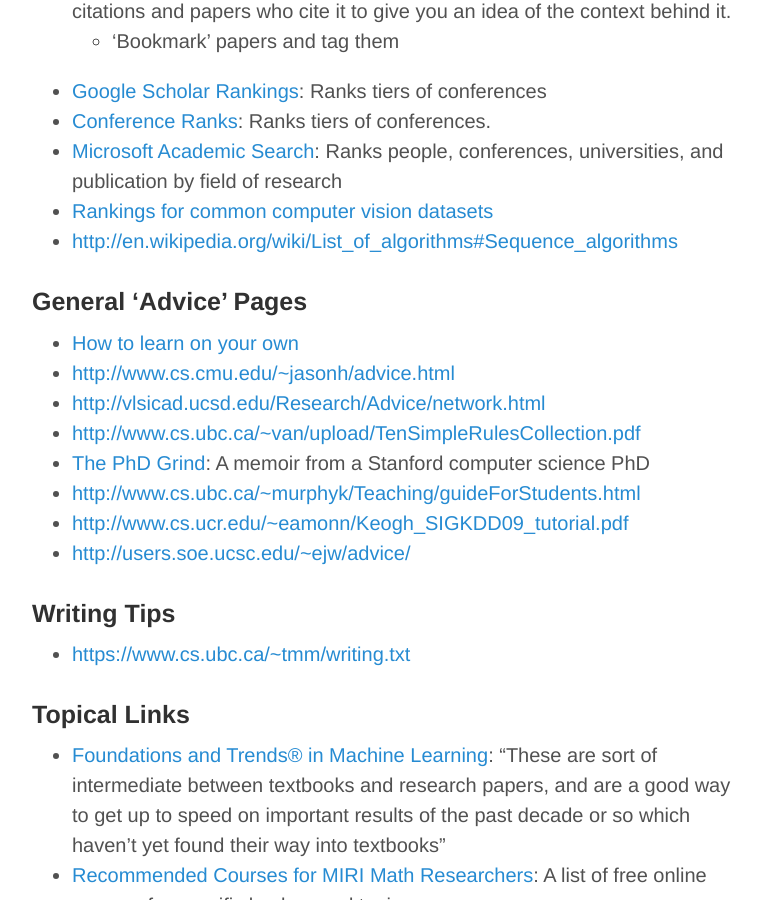
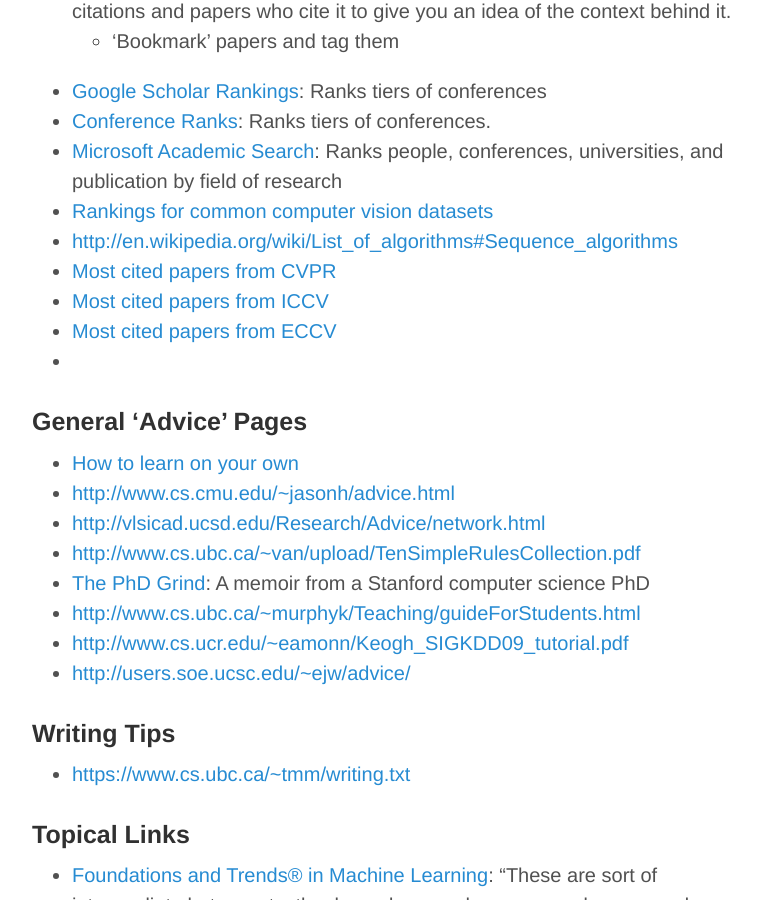
Before and after one commit to victorgan/victorgan.github.io, a Jekyll site: the page built from _posts/2014-08-18-useful-sites-for-research.md, in a window 1280 px wide and 900 px high, scrolled down 2775 px. Shown: the whole window, without its empty margins (248-1009 px from the left). Built offline with Jekyll 4.4.1, drawn with Linux system fonts in a browser that asks for light colours; nearby versions of some CDN libraries; library files that are not in the unit come from our copies; comment, search, counter and statistics services are not loaded.

Commit message:
Update 2014-08-18-useful-sites-for-research.md

```diff
--- a/_posts/2014-08-18-useful-sites-for-research.md
+++ b/_posts/2014-08-18-useful-sites-for-research.md
@@ -101,6 +101,10 @@
 - [Microsoft Academic Search](http://academic.research.microsoft.com/): Ranks people, conferences, universities, and publication by field of research
 - [Rankings for common computer vision datasets](http://rodrigob.github.io/are_we_there_yet/build/)
 - [http://en.wikipedia.org/wiki/List_of_algorithms#Sequence_algorithms](http://en.wikipedia.org/wiki/List_of_algorithms#Sequence_algorithms)
+- [Most cited papers from CVPR](http://scholar.google.ca/citations?hl=en&vq=eng_computervisionpatternrecognition&view_op=list_hcore&venue=l60tToE7K3UJ.2014)
+- [Most cited papers from ICCV](http://scholar.google.ca/citations?hl=en&vq=eng_computervisionpatternrecognition&view_op=list_hcore&venue=PotJioSyHM8J.2014)
+- [Most cited papers from ECCV](http://scholar.google.ca/citations?hl=en&vq=eng_computervisionpatternrecognition&view_op=list_hcore&venue=sRZyLQvTcTQJ.2014)
+-
 
 ### General 'Advice' Pages
 - [How to learn on your own](http://www.metacademy.org/roadmaps/rgrosse/learn_on_your_own)
```
